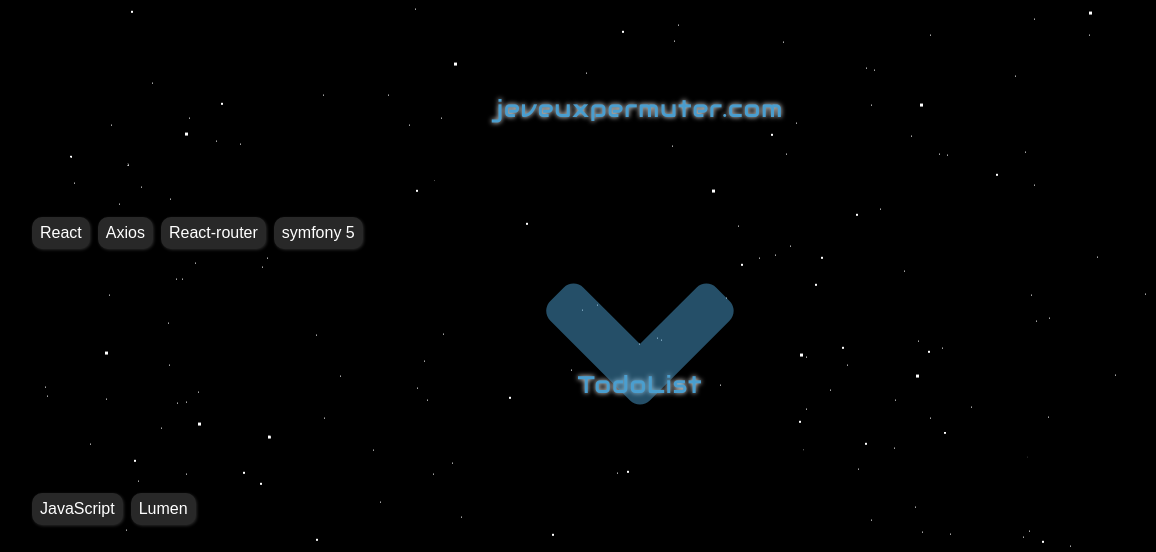
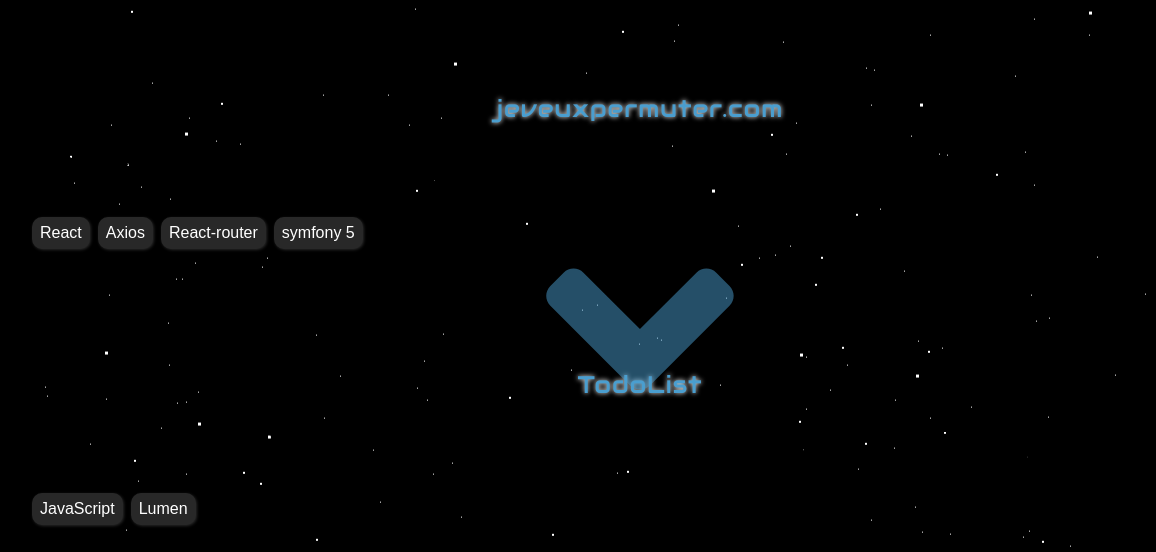
Before and after one commit to julien-gabard/Portfolio, a React app: page / in a window 1280 px wide. Shown: the part 2995-3547 px from the top of the page, 0-1156 px from the left. Built offline with nearby package versions, Linux system fonts and the light colour scheme.

Commit message:
position arrow down project

```diff
--- a/src/components/Project/project.scss
+++ b/src/components/Project/project.scss
@@ -37,7 +37,7 @@
     position: absolute;
     left: 50%;
     transform: translateX(-50%);
-    top: 35%;
+    top: 34%;
 
     .project__down-icone {
       font-size: 300px;
```
